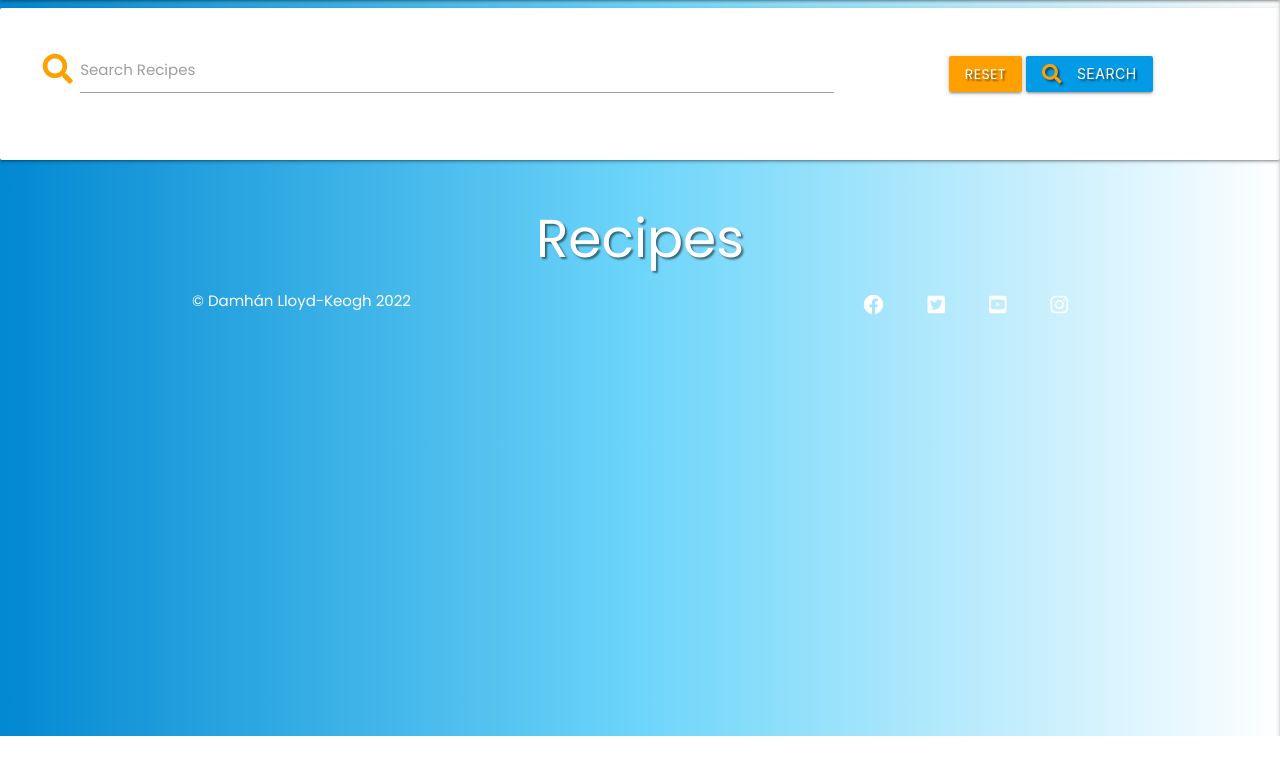
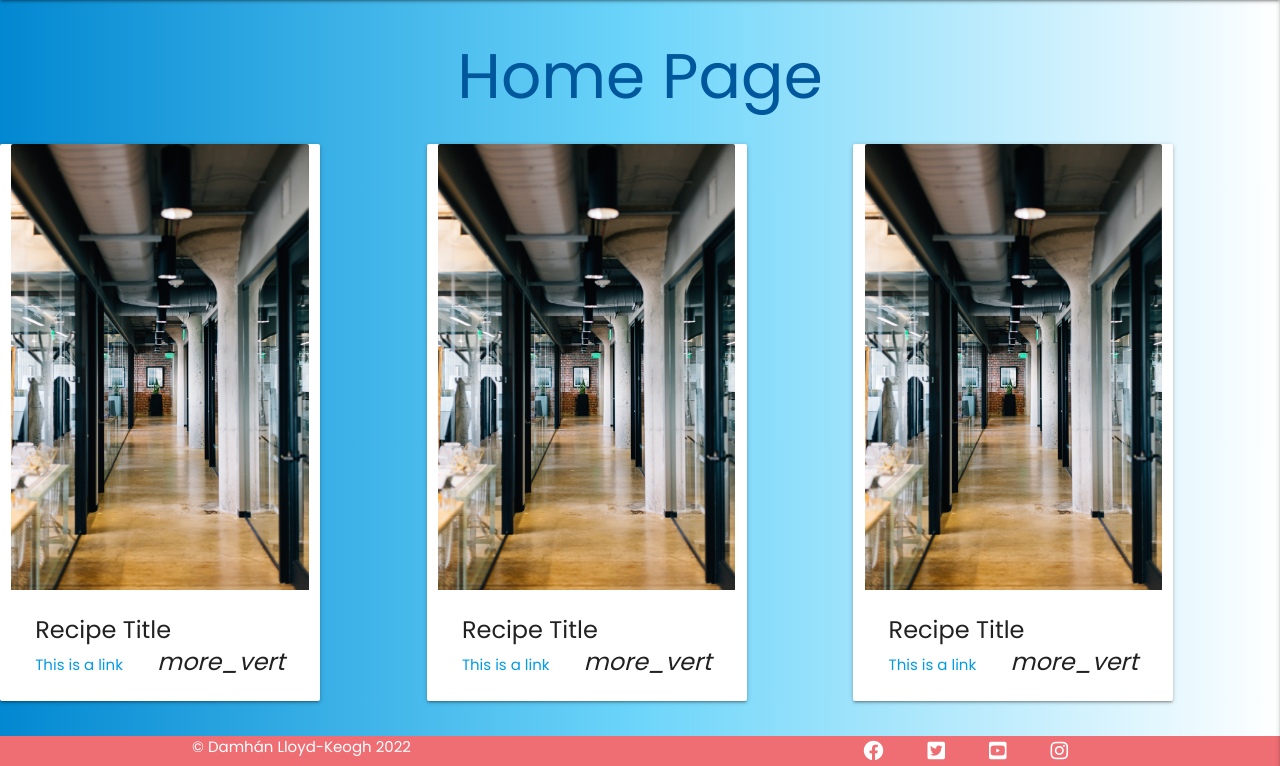
Before and after one commit to Damhanlk/recipeasy-ms3, a Flask app: page / in a window 1280 px wide. Shown: the part 64-830 px from the top of the page. Before the commit the page ends 800 px from the top, so only its background shows below. Run offline with Flask 2, Linux system fonts and the light colour scheme; data that the repository does not hold is empty; some libraries are stand-ins or nearby versions.

Commit message:
Test new homepage layout

```diff
--- a/app.py
+++ b/app.py
@@ -29,7 +29,8 @@
     recipes = list(mongo.db.recipes.find().sort("created_by", -1))
     categories = mongo.db.categories.find().sort("category_name", 1)
     return render_template(
-        "recipes.html",
+        "homepage.html",
+       # "recipes.html",
         categories=categories,
         recipes=recipes)
 
--- a/templates/homepage.html
+++ b/templates/homepage.html
@@ -3,4 +3,46 @@
 
 <h1 class="light-blue-text text-darken-4 center-align"> Home Page</h1>
 
+<section class="row recipe-display">
+    <div class="card col s12 m3">
+        <div class="card-image waves-effect waves-block waves-light">
+          <img class="activator" src="images/test-homepage.jpg">
+        </div>
+        <div class="card-content">
+          <span class="card-title grey-text text-darken-4">Recipe Title<i class="material-icons right">more_vert</i></span>
+          <p><a href="#">This is a link</a></p>
+        </div>
+        <div class="card-reveal">
+          <span class="card-title grey-text text-darken-4">Recipe Title<i class="material-icons right">close</i></span>
+          <p>More info on recipe revealed when clicked on</p>
+        </div>
+    </div>
+    <div class="card col s12 m3 offset-m1">
+        <div class="card-image waves-effect waves-block waves-light">
+          <img class="activator" src="images/test-homepage.jpg">
+        </div>
+        <div class="card-content">
+          <span class="card-title grey-text text-darken-4">Recipe Title<i class="material-icons right">more_vert</i></span>
+          <p><a href="#">This is a link</a></p>
+        </div>
+        <div class="card-reveal">
+          <span class="card-title grey-text text-darken-4">Recipe Title<i class="material-icons right">close</i></span>
+          <p>More info on recipe revealed when clicked on</p>
+        </div>
+    </div>
+    <div class="card col s12 m3 offset-m1">
+        <div class="card-image waves-effect waves-block waves-light">
+          <img class="activator" src="images/test-homepage.jpg">
+        </div>
+        <div class="card-content">
+          <span class="card-title grey-text text-darken-4">Recipe Title<i class="material-icons right">more_vert</i></span>
+          <p><a href="#">This is a link</a></p>
+        </div>
+        <div class="card-reveal">
+          <span class="card-title grey-text text-darken-4">Recipe Title<i class="material-icons right">close</i></span>
+          <p>More info on recipe revealed when clicked on.</p>
+        </div>
+    </div>
+</section>
+
 {% endblock %}
```
